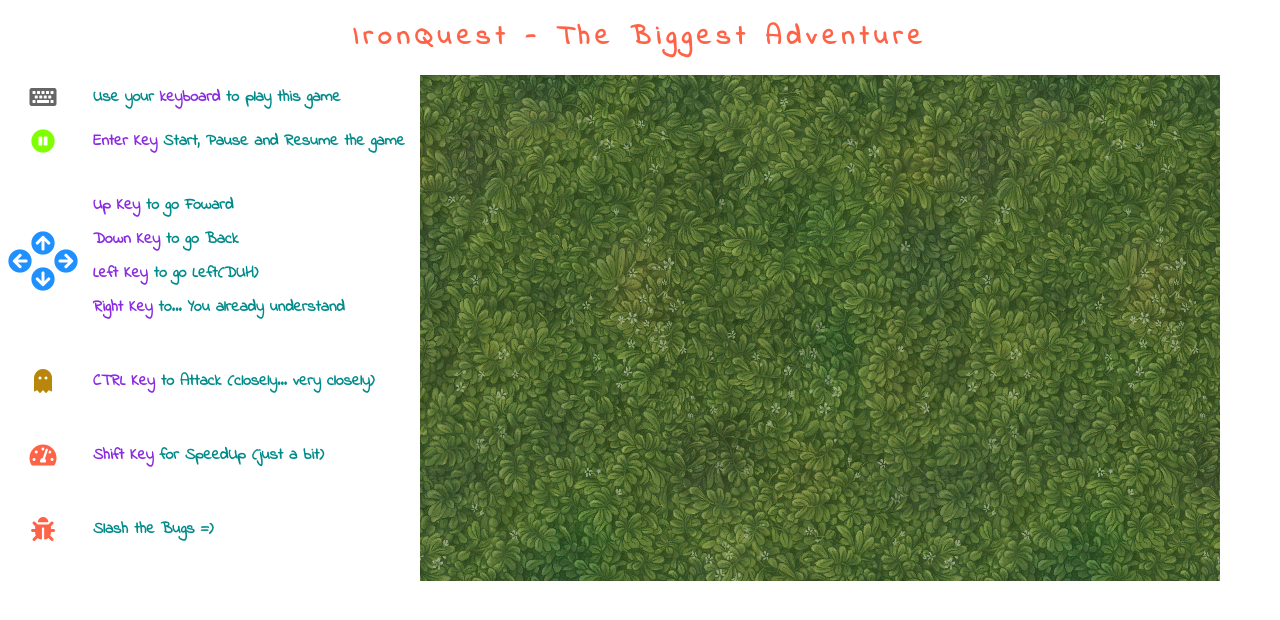
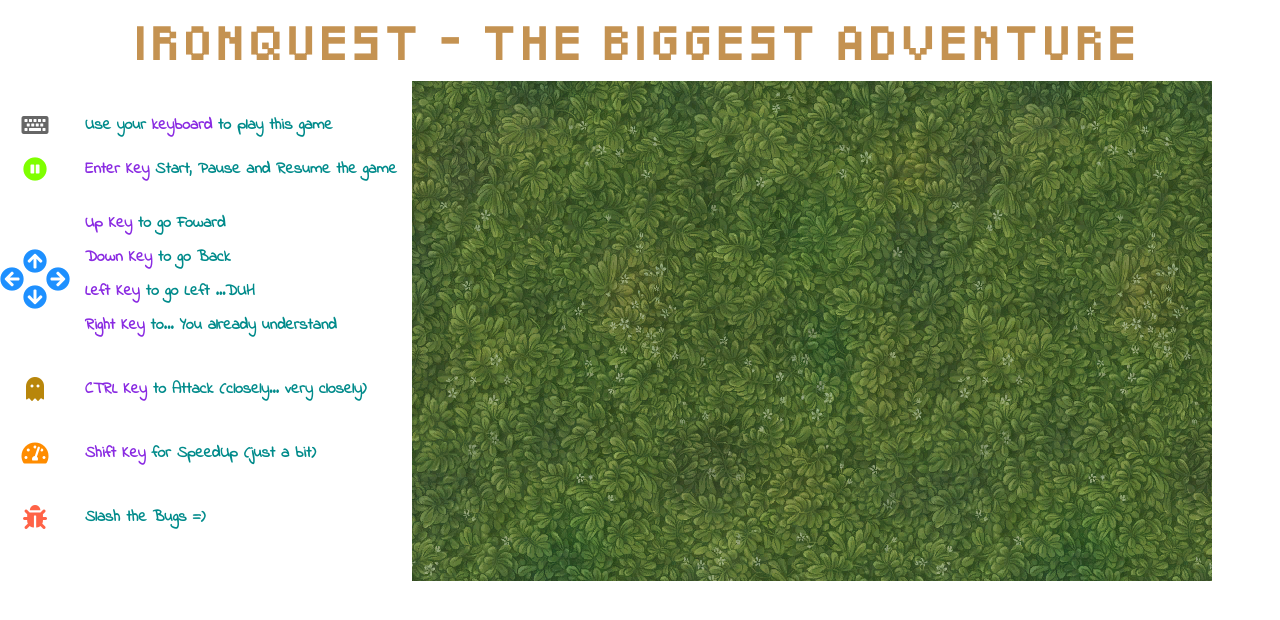
Before and after one commit to heitorgodau/IronQuest-The-Game, a plain HTML site: page index.html in a window 1280 px wide. Drawn offline with Linux system fonts and the light colour scheme.

Commit message:
Style improvement

```diff
--- a/index.html
+++ b/index.html
@@ -36,7 +36,7 @@
         <div class="text text-arrows">
           <h2><span>Up Key</span> to go Foward</h2>
           <h2><span>Down Key</span> to go Back</h2>
-          <h2><span>Left Key</span> to go Left(DUH)</h2>
+          <h2><span>Left Key</span> to go Left ...DUH</h2>
           <h2><span>Right Key</span> to... You already understand</h2>
         </div>
       </div>
--- a/src/css/style.css
+++ b/src/css/style.css
@@ -1,16 +1,27 @@
-h1,h2{
-  font-family: "Indie Flower", cursive;
+@font-face{
+  font-family: 'Pixel';
+  src: url(../fonts/Pixeled.ttf);
 }
 
-h1{
+*{
+  margin: 0;
+  padding: 0;
+  box-sizing: border-box;
+}
+
+.title h1{
+  font-family: 'Pixel';
   font-size: 1.7em;
-  color: tomato;
+  color: #33ff33;
   letter-spacing: .2em;
   text-align: center;
   font-weight: 900;
+  text-transform: uppercase;
+  margin-bottom: 5px;
 }
 
 h2{
+  font-family: "Indie Flower", cursive;
   font-size: 1em;
   color: darkcyan;
   margin: 10px 0;
@@ -35,7 +46,7 @@ span{
   margin-right: 15px;
   align-items: center;
   height: fit-content;
-  margin-bottom: 30px;
+  margin-bottom: 20px;
 }
 .instructions .icons{
   display: flex;
@@ -61,6 +72,10 @@ span{
 
 .instructions .icons .fa-ghost{
   color: darkgoldenrod;
+}
+
+.instructions .icons .fa-tachometer-alt{
+  color: darkorange;
 }
 
 .instructions .text{
--- a/src/js/Bug.js
+++ b/src/js/Bug.js
@@ -3,7 +3,6 @@ const bugStore = []
 class Bug{
   constructor(){
     this.img = new Image();
-    this.color = `#${Math.floor(Math.random() * 16777216).toString(16)}`;
     this.size = 50;
     this.posX = Math.floor(Math.random() * (gameScreen.width - this.size));
     this.posY = 0 - this.size * 2;
--- a/src/js/Hero.js
+++ b/src/js/Hero.js
@@ -9,6 +9,7 @@ class Hero{
     this.str = this.hp/3;
     this.speed = this.size/2;
     this.score = 0
+    this.attackImg = new Image();
   }
   getScore(){
     ctx.font = '30px Impact'
@@ -50,4 +51,13 @@ class Hero{
   attack(enemy){
     return (this.posX - this.size / 2 < enemy.posX + enemy.size) && (this.posX + this.size * 1.5 > enemy.posX) && (this.posY - this.size / 2 < enemy.posY + enemy.size) && (this.posY + this.size * 1.5 > enemy.posY);
   }
+  /* attackAnimation(){
+     let x = 0;
+     this.attackImg.src = 'src/img/attack-sprite-sheet.png';
+     while( x <= 300 ){
+       clear();
+       ctx.drawImage(this.attackImg, x, 0, 50, 50, this.posX, this.posY, 50, 50);
+       x += 50;
+     }
+   }*/
 }
--- a/src/js/app.js
+++ b/src/js/app.js
@@ -1,13 +1,11 @@
 const gameScreen = document.getElementById('game-screen');
 const ctx = gameScreen.getContext('2d');
-const clear = () => ctx.clearRect(0,0, gameScreen.width, gameScreen.height);
 const gameOverSound = new Audio('src/audio/geme-over.mp3')
 const bgSound = new Audio('src/audio/bg-sound2.mp3');
 const heroAttackSound = new Audio('src/audio/hero-attack.mp3');
 const bugAttackSound = new Audio('src/audio/bug-attack.mp3');
 const bugDiedSound = new Audio('src/audio/bug-died.mp3');
 const bugFleeSound = new Audio('src/audio/bug-flee.mp3');
-//bgSound.play();
 
 let frames = 0;
 let pause = true;
@@ -19,13 +17,18 @@ window.addEventListener('keydown', event =>  {
   hero.speedUp(event);
   pauseGame(event);
   if(event.keyCode === 17){
+    //hero.attackAnimation();
     bugDamage();
   }
 });
 
-const gameMusic = () => {
+const changeTitleColor = () => {
+  if(frames % 60 === 0){
+    document.querySelector('.title h1').style.color = `#${Math.floor(Math.random() * 16777216).toString(16)}`;
+  }
+};
 
-}
+const clear = () => ctx.clearRect(0,0, gameScreen.width, gameScreen.height);
 
 const pauseGame = event => {
   if (event.keyCode === 13){
@@ -67,9 +70,10 @@ const animate = () => {
     bugHit();
     hero.getHP();
     hero.getScore();
-    frames += 1;
     bgSound.play();
   }
+  frames += 1;
+  changeTitleColor();
   window.requestAnimationFrame(animate);
 }
 
```
Also changed, not shown: src/fonts/Pixeled.ttf (added), src/img/attack-sprite-sheet-original.png (added), src/img/attack-sprite-sheet.png (added), src/img/spotted-bug-white.png (added), src/img/spotted-bug.png.
